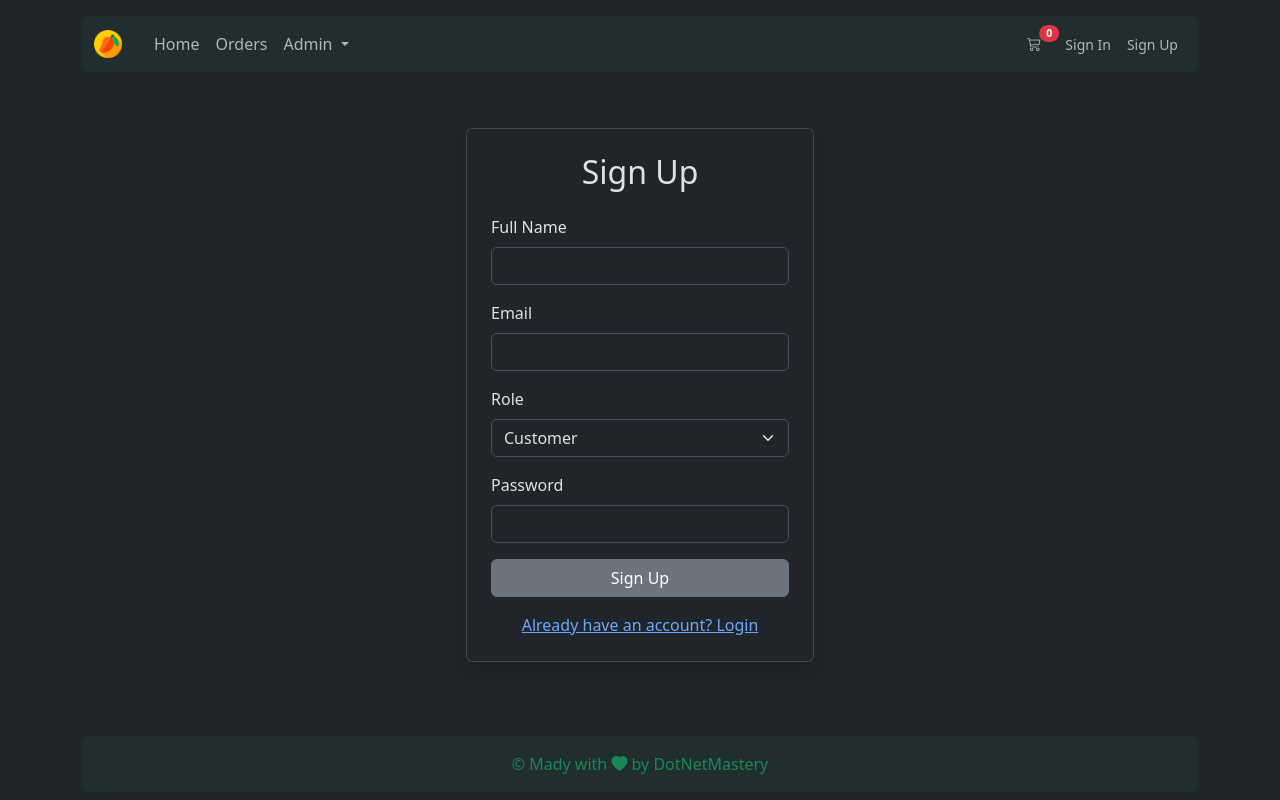
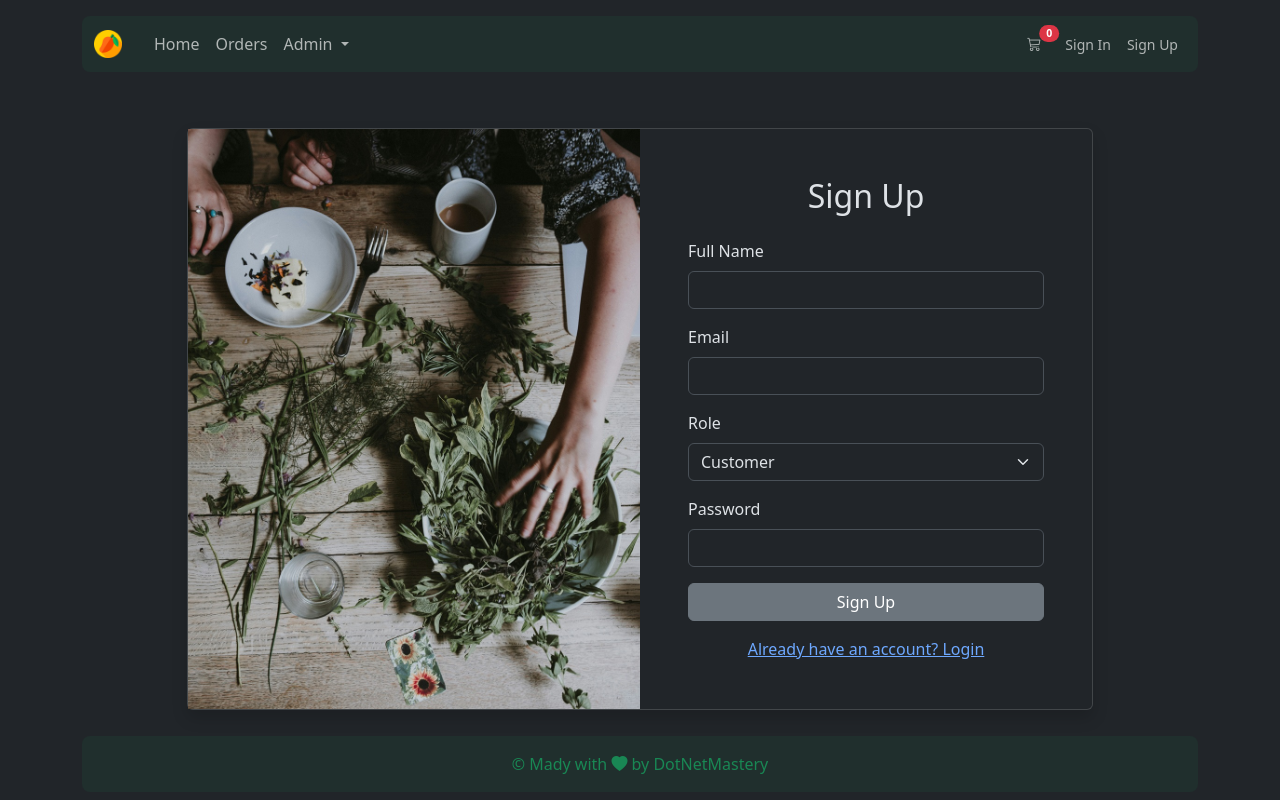
Before and after one commit to tee2490/07-VueMangoFusion, a Vue app: page /sign-up in a window 1280 px wide. Built offline with nearby package versions, Linux system fonts and the light colour scheme.

Commit message:
23 UI Updates to Sign In and Sign Up

```diff
--- a/src/views/auth/SignIn.vue
+++ b/src/views/auth/SignIn.vue
@@ -1,9 +1,14 @@
 <template>
   <div class="container mt-5">
     <div class="row justify-content-center">
-      <div class="col-md-6 col-lg-4">
-        <div class="card shadow">
-          <div class="card-body p-4">
+      <div class="col-md-10">
+        <div class="card shadow d-flex flex-row">
+          <img
+            src="@/assets/hero.jpg"
+            class="card-img-left img-fluid"
+            style="width: 50%; object-fit: cover"
+          />
+          <div class="card-body p-5" style="width: 50%">
             <h2 class="text-center mb-4">Sign In</h2>
             <form @submit.prevent="onSignInSubmit">
               <div class="mb-3">
--- a/src/views/auth/SignUp.vue
+++ b/src/views/auth/SignUp.vue
@@ -1,9 +1,14 @@
 <template>
   <div class="container mt-5">
     <div class="row justify-content-center">
-      <div class="col-md-6 col-lg-4">
-        <div class="card shadow">
-          <div class="card-body p-4">
+      <div class="col-md-10">
+        <div class="card shadow d-flex flex-row">
+          <img
+            src="@/assets/confirm.jpg"
+            class="card-img-left img-fluid"
+            style="width: 50%; object-fit: cover"
+          />
+          <div class="card-body p-5" style="width: 50%">
             <h2 class="text-center mb-4">Sign Up</h2>
 
             <form @submit.prevent="onSignUpSubmit">
```
